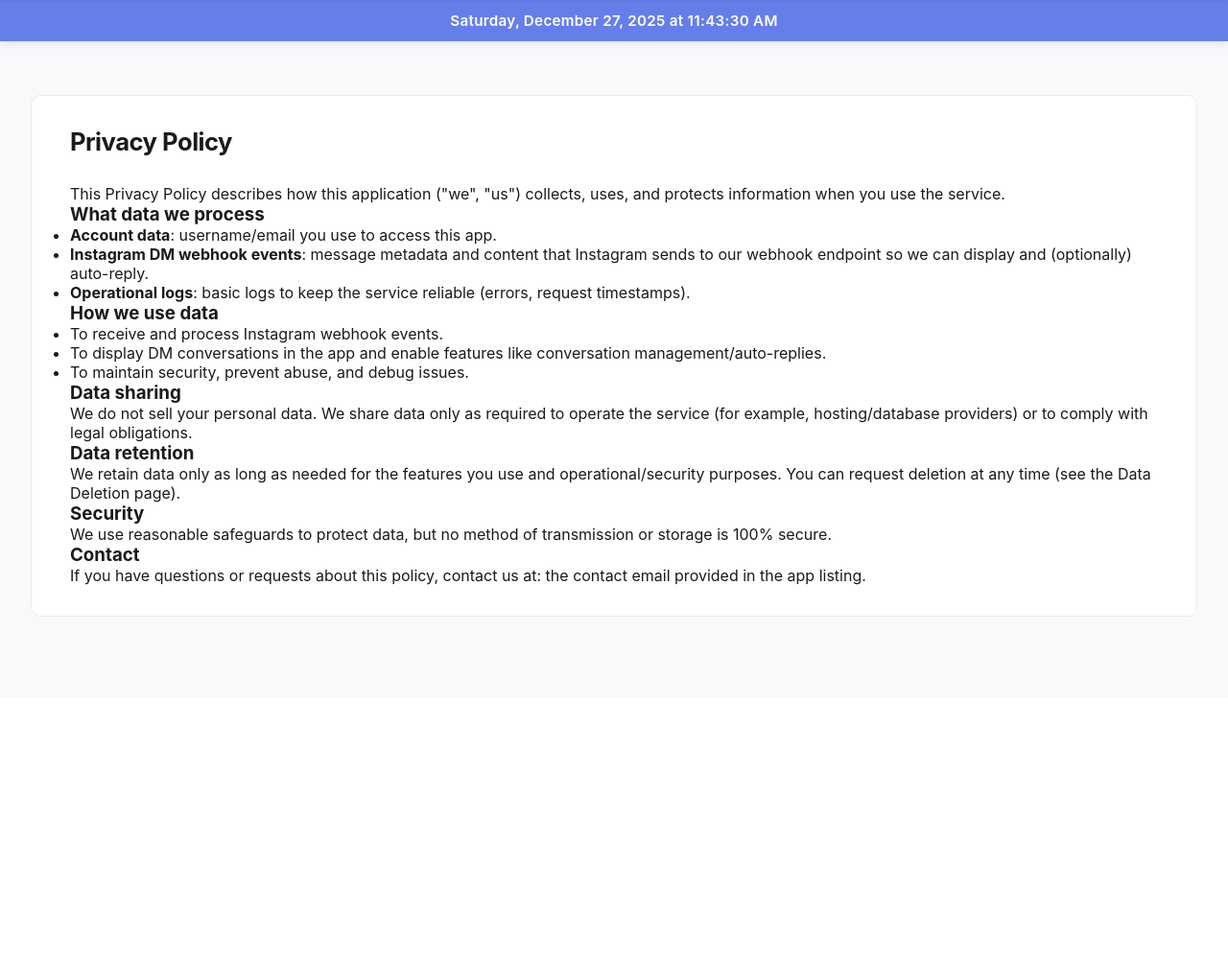
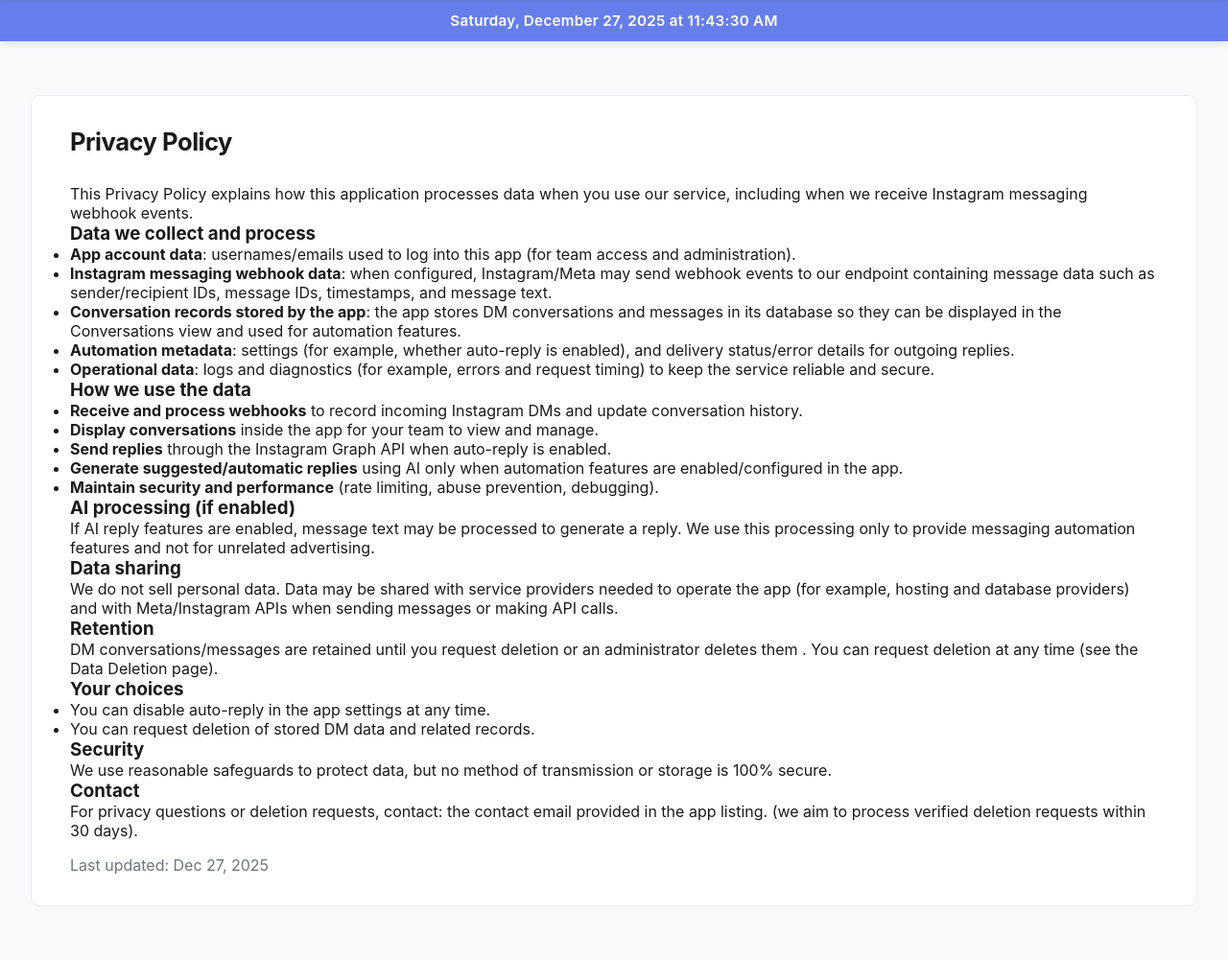
Before and after one commit to Jayesh-P006/1st-Deployement, a Flask app: page /privacy-policy in a window 1280 px wide. Shown: the part 73-1074 px from the top of the page at 96% size. Before the commit the page ends 716 px from the top, so only its background shows below. Run offline with Flask 3, Linux system fonts and the light colour scheme.

Commit message:
Add policy pages and optimize account status checks

```diff
--- a/app/routes.py
+++ b/app/routes.py
@@ -4,6 +4,13 @@ import os
 from . import db
 from .models import ScheduledPost, TokenUsage
 from .auth import login_required
+
+# In-process cache for account status to avoid repeated Meta API calls.
+# This resets on deploy/restart (which is fine for status checks).
+_ACCOUNT_STATUS_CACHE = {
+    'value': None,
+    'expires_at': None,
+}
 
 def convert_local_to_utc(local_dt, tz_name='Asia/Kolkata'):
     """Convert local datetime to UTC.
@@ -47,7 +54,14 @@ main_bp = Blueprint('main', __name__)
 @main_bp.route('/privacy-policy')
 def privacy_policy():
     support_email = current_app.config.get('CONTACT_EMAIL') or current_app.config.get('SUPPORT_EMAIL')
-    return render_template('privacy_policy.html', support_email=support_email)
+    retention_days = current_app.config.get('DATA_RETENTION_DAYS')
+    deletion_days = current_app.config.get('DATA_DELETION_REQUEST_DAYS')
+    return render_template(
+        'privacy_policy.html',
+        support_email=support_email,
+        retention_days=retention_days,
+        deletion_days=deletion_days,
+    )
 
 
 @main_bp.route('/terms')
@@ -59,7 +73,8 @@ def terms():
 @main_bp.route('/data-deletion')
 def data_deletion():
     support_email = current_app.config.get('CONTACT_EMAIL') or current_app.config.get('SUPPORT_EMAIL')
-    return render_template('data_deletion.html', support_email=support_email)
+    deletion_days = current_app.config.get('DATA_DELETION_REQUEST_DAYS')
+    return render_template('data_deletion.html', support_email=support_email, deletion_days=deletion_days)
 
 @main_bp.route('/')
 @login_required
@@ -266,6 +281,23 @@ def account_status():
     from flask import current_app
     from .models import DMConversation, DMMessage
 
+    # Cache to reduce repeated calls to Meta/Graph APIs.
+    # Use ?force=1 to bypass cache when you explicitly want a fresh check.
+    force = request.args.get('force') in {'1', 'true', 'yes'}
+    cache_ttl = current_app.config.get('ACCOUNT_STATUS_CACHE_SECONDS', 300)
+    try:
+        cache_ttl = int(cache_ttl)
+    except Exception:
+        cache_ttl = 300
+    cache_ttl = max(0, cache_ttl)
+
+    now = datetime.utcnow()
+    if not force and cache_ttl > 0:
+        cached_value = _ACCOUNT_STATUS_CACHE.get('value')
+        expires_at = _ACCOUNT_STATUS_CACHE.get('expires_at')
+        if cached_value is not None and expires_at and expires_at > now:
+            return jsonify(cached_value)
+
     instagram_status = check_instagram_account_status()
     linkedin_status = check_linkedin_account_status()
 
@@ -298,10 +330,16 @@ def account_status():
         instagram_status['webhook_linked_previously'] = webhook_linked_previously
         instagram_status['webhook_last_event_at'] = webhook_last_event_at
 
-    return jsonify({
+    payload = {
         'instagram': instagram_status,
-        'linkedin': linkedin_status
-    })
+        'linkedin': linkedin_status,
+    }
+
+    if cache_ttl > 0:
+        _ACCOUNT_STATUS_CACHE['value'] = payload
+        _ACCOUNT_STATUS_CACHE['expires_at'] = now + timedelta(seconds=cache_ttl)
+
+    return jsonify(payload)
 
 @main_bp.route('/uploads/<path:filename>')
 def uploaded_file(filename):
--- a/app/templates/privacy_policy.html
+++ b/app/templates/privacy_policy.html
@@ -5,39 +5,65 @@
 {% block content %}
   <div class="card">
     <h1 style="margin-top: 0;">Privacy Policy</h1>
-    <p>This Privacy Policy describes how this application ("we", "us") collects, uses, and protects information when you use the service.</p>
+    <p>This Privacy Policy explains how this application processes data when you use our service, including when we receive Instagram messaging webhook events.</p>
 
-    <h3>What data we process</h3>
+    <h3>Data we collect and process</h3>
     <ul>
-      <li><strong>Account data</strong>: username/email you use to access this app.</li>
-      <li><strong>Instagram DM webhook events</strong>: message metadata and content that Instagram sends to our webhook endpoint so we can display and (optionally) auto-reply.</li>
-      <li><strong>Operational logs</strong>: basic logs to keep the service reliable (errors, request timestamps).</li>
+      <li><strong>App account data</strong>: usernames/emails used to log into this app (for team access and administration).</li>
+      <li><strong>Instagram messaging webhook data</strong>: when configured, Instagram/Meta may send webhook events to our endpoint containing message data such as sender/recipient IDs, message IDs, timestamps, and message text.</li>
+      <li><strong>Conversation records stored by the app</strong>: the app stores DM conversations and messages in its database so they can be displayed in the Conversations view and used for automation features.</li>
+      <li><strong>Automation metadata</strong>: settings (for example, whether auto-reply is enabled), and delivery status/error details for outgoing replies.</li>
+      <li><strong>Operational data</strong>: logs and diagnostics (for example, errors and request timing) to keep the service reliable and secure.</li>
     </ul>
 
-    <h3>How we use data</h3>
+    <h3>How we use the data</h3>
     <ul>
-      <li>To receive and process Instagram webhook events.</li>
-      <li>To display DM conversations in the app and enable features like conversation management/auto-replies.</li>
-      <li>To maintain security, prevent abuse, and debug issues.</li>
+      <li><strong>Receive and process webhooks</strong> to record incoming Instagram DMs and update conversation history.</li>
+      <li><strong>Display conversations</strong> inside the app for your team to view and manage.</li>
+      <li><strong>Send replies</strong> through the Instagram Graph API when auto-reply is enabled.</li>
+      <li><strong>Generate suggested/automatic replies</strong> using AI only when automation features are enabled/configured in the app.</li>
+      <li><strong>Maintain security and performance</strong> (rate limiting, abuse prevention, debugging).</li>
     </ul>
 
+    <h3>AI processing (if enabled)</h3>
+    <p>If AI reply features are enabled, message text may be processed to generate a reply. We use this processing only to provide messaging automation features and not for unrelated advertising.</p>
+
     <h3>Data sharing</h3>
-    <p>We do not sell your personal data. We share data only as required to operate the service (for example, hosting/database providers) or to comply with legal obligations.</p>
+    <p>We do not sell personal data. Data may be shared with service providers needed to operate the app (for example, hosting and database providers) and with Meta/Instagram APIs when sending messages or making API calls.</p>
 
-    <h3>Data retention</h3>
-    <p>We retain data only as long as needed for the features you use and operational/security purposes. You can request deletion at any time (see the Data Deletion page).</p>
+    <h3>Retention</h3>
+    <p>
+      DM conversations/messages are retained
+      {% if retention_days and retention_days|string %}
+        for up to <strong>{{ retention_days }}</strong> days (unless a longer period is needed for security, legal, or operational reasons)
+      {% else %}
+        until you request deletion or an administrator deletes them
+      {% endif %}.
+      You can request deletion at any time (see the Data Deletion page).
+    </p>
+
+    <h3>Your choices</h3>
+    <ul>
+      <li>You can disable auto-reply in the app settings at any time.</li>
+      <li>You can request deletion of stored DM data and related records.</li>
+    </ul>
 
     <h3>Security</h3>
     <p>We use reasonable safeguards to protect data, but no method of transmission or storage is 100% secure.</p>
 
     <h3>Contact</h3>
     <p>
-      If you have questions or requests about this policy, contact us at:
+      For privacy questions or deletion requests, contact:
       {% if support_email %}
         <a href="mailto:{{ support_email }}">{{ support_email }}</a>
       {% else %}
         the contact email provided in the app listing.
       {% endif %}
+      {% if deletion_days %}
+        (we aim to process verified deletion requests within {{ deletion_days }} days).
+      {% endif %}
     </p>
+
+    <p style="margin-top: 16px; color: #6c757d;">Last updated: Dec 27, 2025</p>
   </div>
 {% endblock %}
```
Also changed, not shown: app/templates/data_deletion.html (+20 -11 lines), app/templates/index.html (+51 -9 lines), app/templates/terms.html (+17 -5 lines), config.py (+10 -0 lines).
